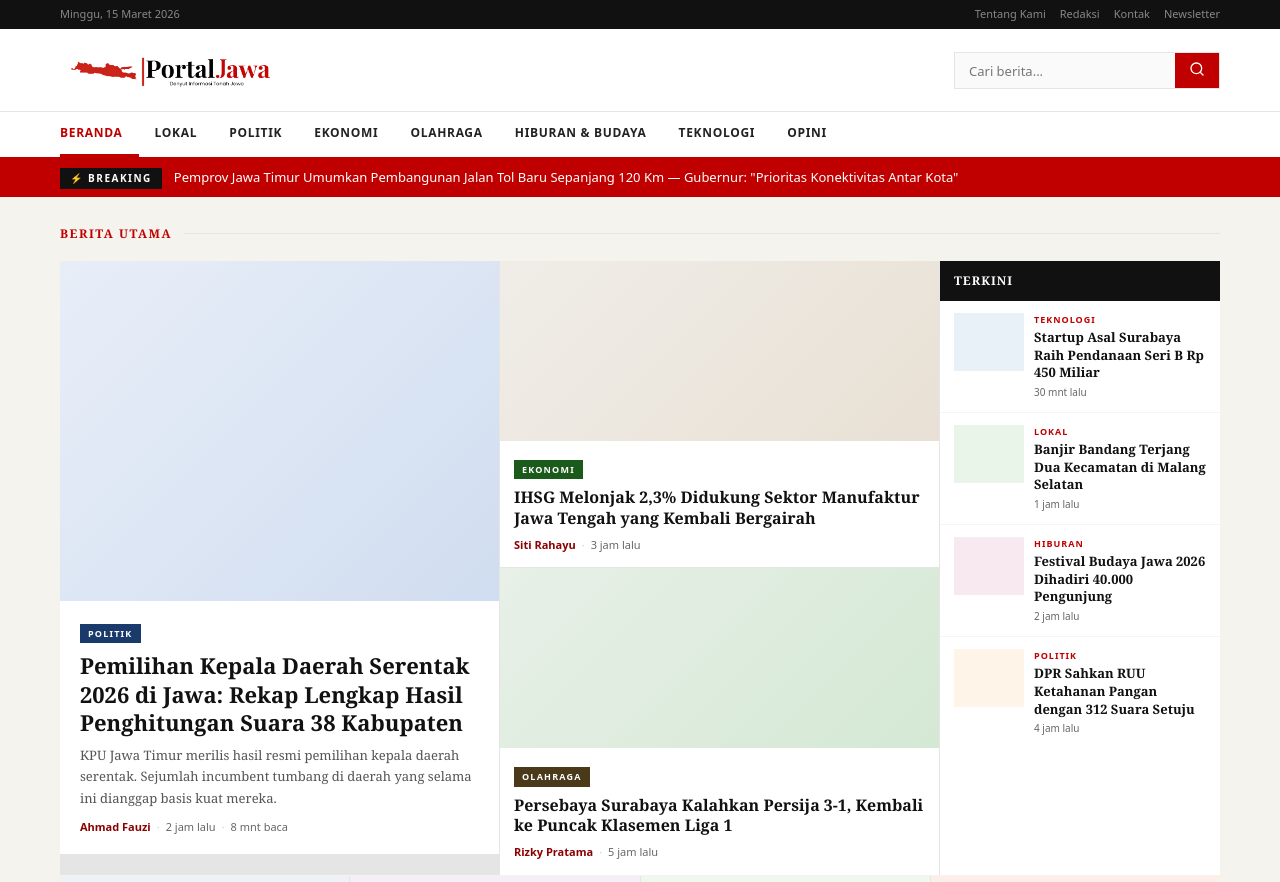
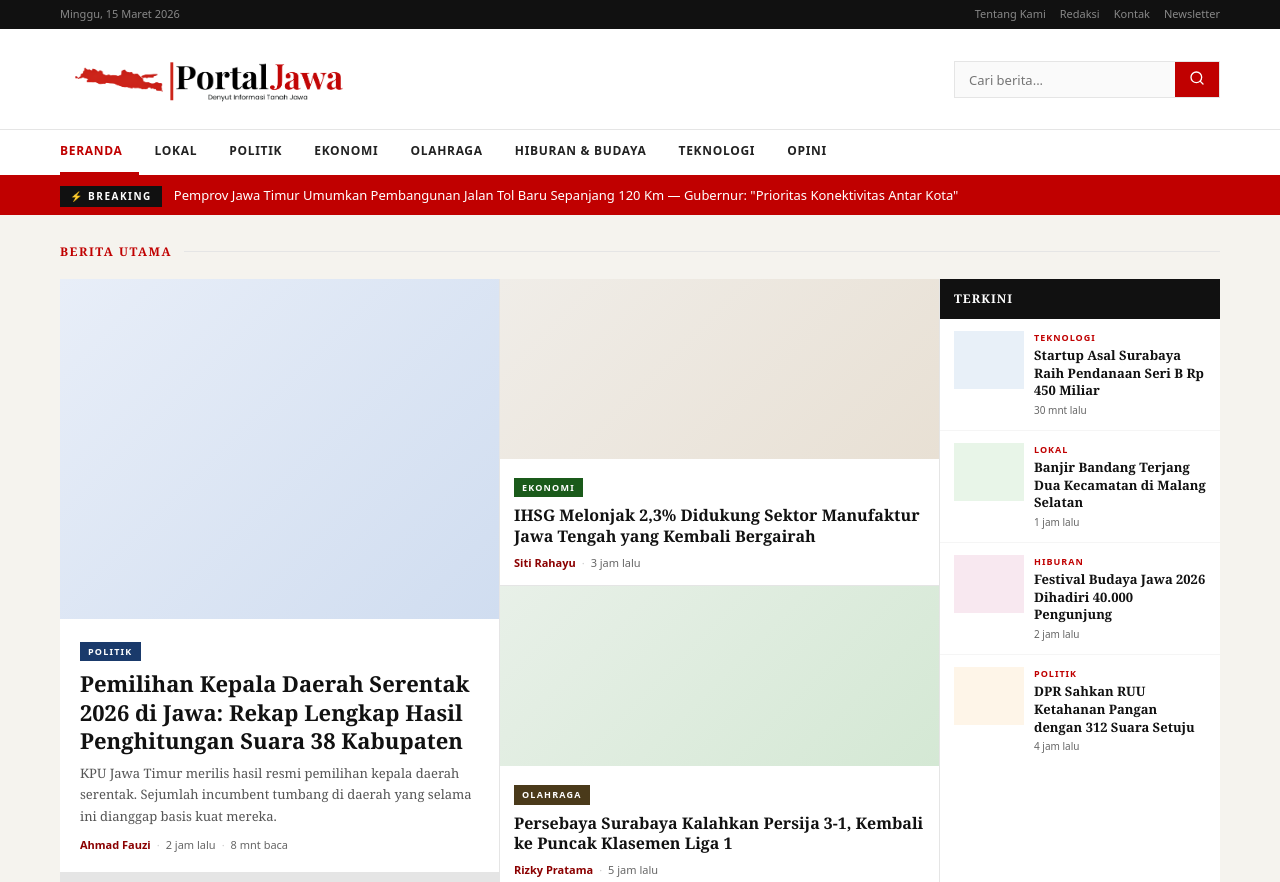
Before and after one commit to ikarizid/portaljawa, a website: page index.html in a window 1280 px wide. Shown: the top 882 px of the page. Drawn offline with Linux system fonts and the light colour scheme.

Commit message:
fix path logo admin

```diff
--- a/assets/style.css
+++ b/assets/style.css
@@ -48,7 +48,7 @@ img { display: block; max-width: 100%; }
 /* ---- HEADER ---- */
 .site-header { background: var(--white); border-bottom: 3px solid var(--red); }
 .header-inner { display: flex; justify-content: space-between; align-items: center; padding-top: 16px; padding-bottom: 14px; }
-.logo-img { height: 52px; object-fit: contain; }
+.logo-img { height: 70px; object-fit: contain; }
 .header-search { display: flex; border: 1px solid var(--border); overflow: hidden; }
 .header-search input { border: none; padding: 8px 14px; font-size: 13px; font-family: var(--sans); outline: none; width: 220px; background: #fafafa; }
 .header-search button { background: var(--red); border: none; color: #fff; padding: 8px 14px; cursor: pointer; }
```
Also changed, not shown: admin/index.html (+1 -1 lines).
